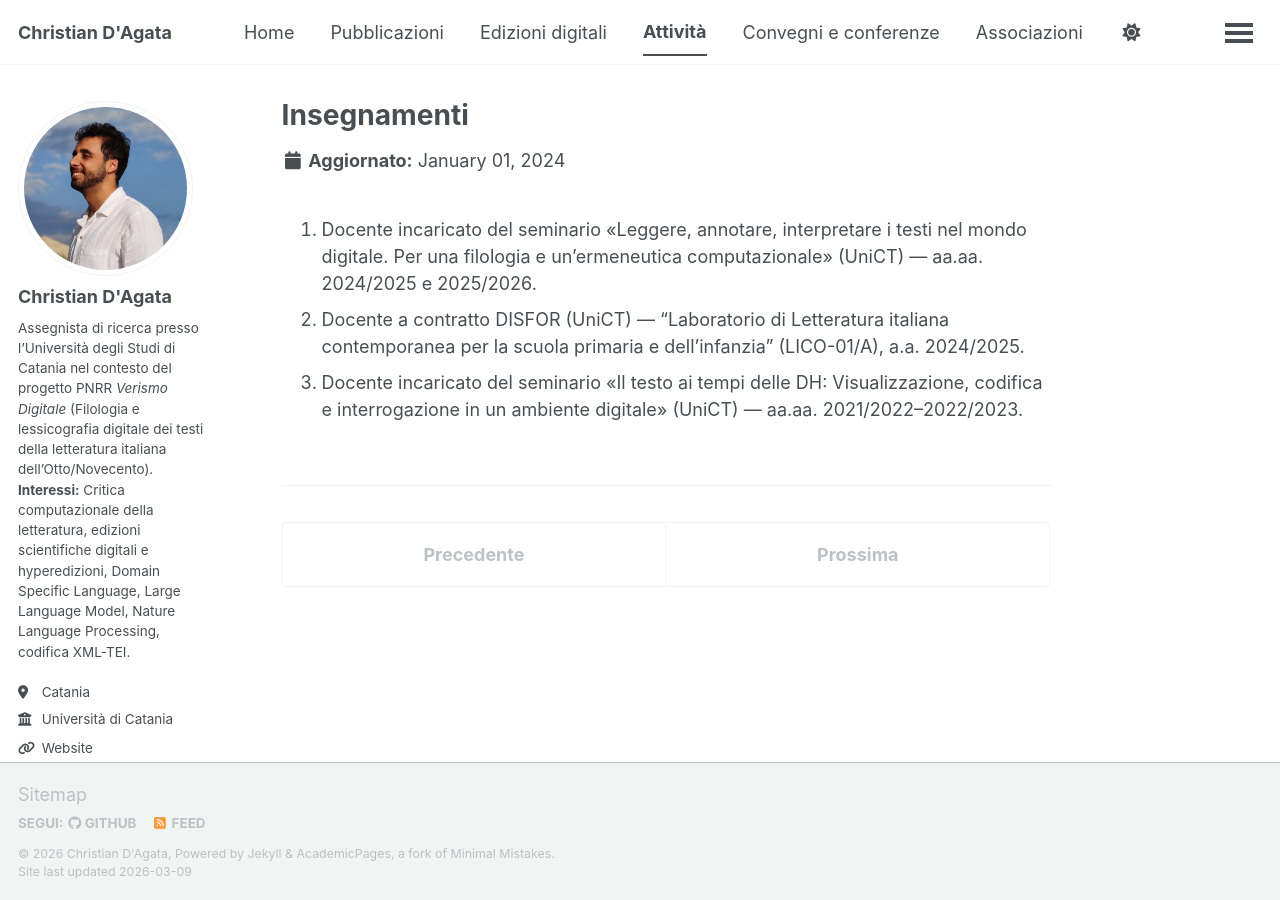
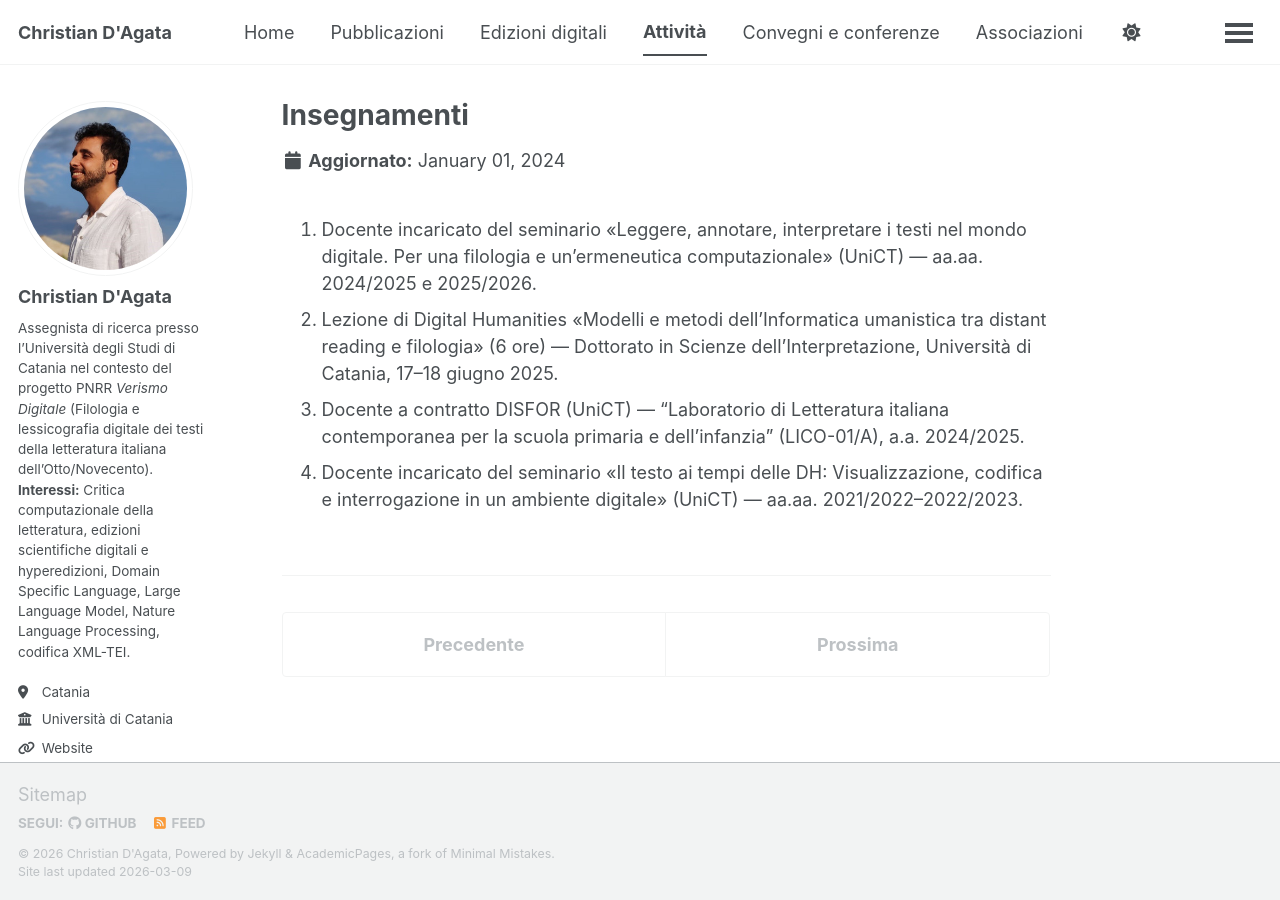
Before and after one commit to christiandagata/christiandagata.github.io, a Jekyll site: the page built from _activity/teaching.md, in a window 1280 px wide. Built offline with Jekyll 4.4.1, drawn with Linux system fonts in a browser that asks for light colours; some web fonts are replaced; a script bundle is joined from its source files by our own code; library files that are not in the unit come from our copies.

Commit message:
Update teaching.md

```diff
--- a/_activity/teaching.md
+++ b/_activity/teaching.md
@@ -9,5 +9,6 @@ featured: true
 featured_rank: 5
 ---
 1. Docente incaricato del seminario «Leggere, annotare, interpretare i testi nel mondo digitale. Per una filologia e un'ermeneutica computazionale» (UniCT) — aa.aa. 2024/2025 e 2025/2026.
-2. Docente a contratto DISFOR (UniCT) — "Laboratorio di Letteratura italiana contemporanea per la scuola primaria e dell'infanzia" (LICO-01/A), a.a. 2024/2025.
-3. Docente incaricato del seminario «Il testo ai tempi delle DH: Visualizzazione, codifica e interrogazione in un ambiente digitale» (UniCT) — aa.aa. 2021/2022–2022/2023.
+2. Lezione di Digital Humanities «Modelli e metodi dell'Informatica umanistica tra distant reading e filologia» (6 ore) — Dottorato in Scienze dell'Interpretazione, Università di Catania, 17–18 giugno 2025.
+3. Docente a contratto DISFOR (UniCT) — "Laboratorio di Letteratura italiana contemporanea per la scuola primaria e dell'infanzia" (LICO-01/A), a.a. 2024/2025.
+4. Docente incaricato del seminario «Il testo ai tempi delle DH: Visualizzazione, codifica e interrogazione in un ambiente digitale» (UniCT) — aa.aa. 2021/2022–2022/2023.
```
